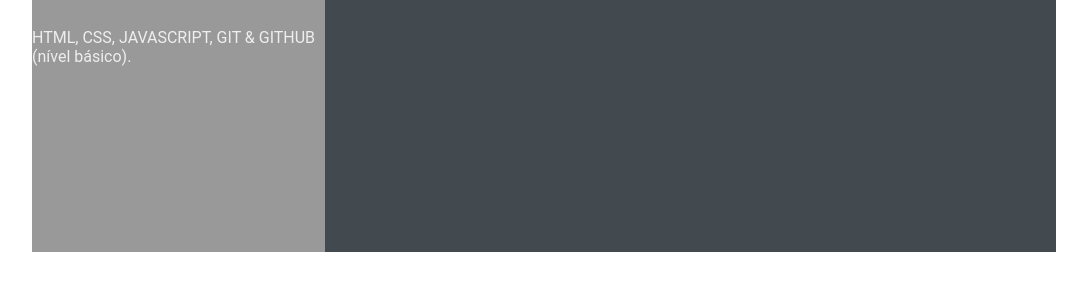
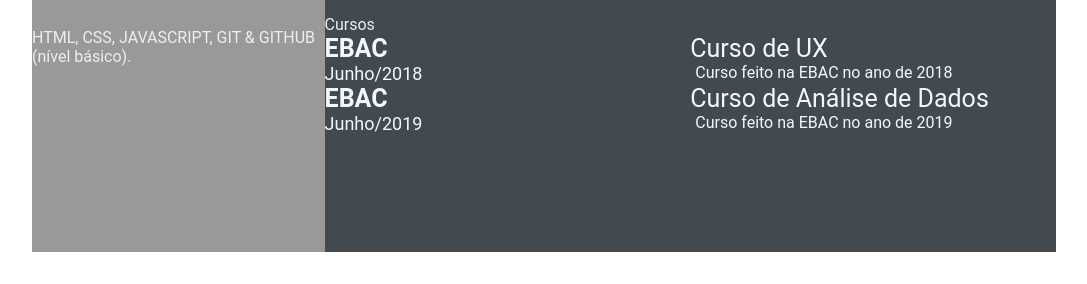
Before and after one commit to Luiscarlosf/luiscarlosf.github.io, a plain HTML site: page index.html in a window 1280 px wide. Shown: the part 580-864 px from the top of the page, without its empty margins (96-1183 px from the left). Drawn offline with Linux system fonts and the light colour scheme.

Commit message:
add de novas infos HTML - aula 06

```diff
--- a/index.html
+++ b/index.html
@@ -97,6 +97,31 @@
                     </div>
                 </div>
             </section>
+            <section class="awards gap">
+                <div class="right-title">Cursos</div>
+                <div class="awards-contents">
+                    <div class="awards-left">
+                        <p class="awards-company-name">EBAC</p>
+                        <p class="awards-time-period">Junho/2018</p>
+                    </div>
+                    <div class="awards-right">
+                        <p class="awards-name">Curso de UX</p>
+                        <p class="awards-desc">
+                            Curso feito na EBAC no ano de 2018
+                        </p>
+                    </div>
+                    <div class="awards-left">
+                        <p class="awards-company-name">EBAC</p>
+                        <p class="awards-time-period">Junho/2019</p>
+                    </div>
+                    <div class="awards-right">
+                        <p class="awards-name">Curso de Análise de Dados</p>
+                        <p class="awards-desc">
+                            Curso feito na EBAC no ano de 2019
+                        </p>
+                    </div>
+                </div>
+            </section>
         </section>
     </main>
 </body>
```
